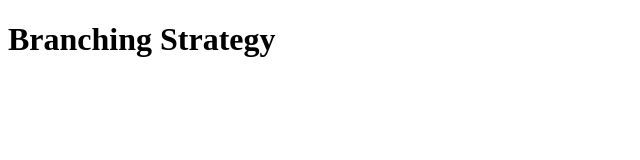
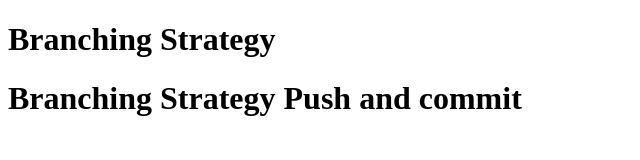
Before and after one commit to laditya2805/mysample, a plain HTML site: page index.html in a window 1280 px wide. Shown: the whole page, without its empty margins (0-640 px from the left). Drawn offline with Linux system fonts and the light colour scheme.

Commit message:
html update

```diff
--- a/index.html
+++ b/index.html
@@ -3,6 +3,7 @@
 <body>
 
 <h1>Branching Strategy</h1>
+<h1>Branching Strategy Push and commit</h1>
 
 </body>
 </html>
```
